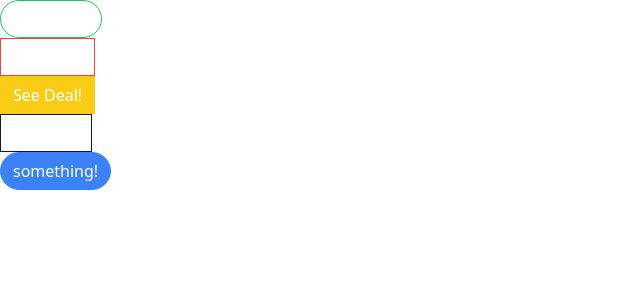
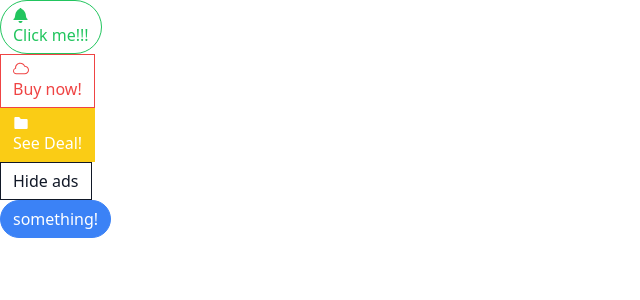
Before and after one commit to zhouzhou0619/react-dropdown-comps, a React (Create React App) app: page / in a window 1280 px wide. Shown: the top 300 px of the page, without its empty margins (0-640 px from the left). Built offline with nearby package versions, Linux system fonts and the light colour scheme.

Commit message:
add icons for the buttons

```diff
--- a/package.json
+++ b/package.json
@@ -10,6 +10,7 @@
     "prop-types": "^15.8.1",
     "react": "^18.2.0",
     "react-dom": "^18.2.0",
+    "react-icons": "^4.11.0",
     "react-scripts": "5.0.1",
     "tailwind-merge": "^1.14.0",
     "web-vitals": "^2.1.4"
--- a/src/App.js
+++ b/src/App.js
@@ -1,19 +1,25 @@
 import Button from './Button';
+import { GoBell, GoCloud, GoFileDirectoryFill } from 'react-icons/go';
 function App() {
     return (
         <div>
             <div>
                 <Button success rounded outline>
+                    <GoBell />
                     Click me!!!
                 </Button>
             </div>
             <div>
                 <Button danger outline>
+                    <GoCloud />
                     Buy now!
                 </Button>
             </div>
             <div>
-                <Button warning>See Deal!</Button>
+                <Button warning>
+                    <GoFileDirectoryFill />
+                    See Deal!
+                </Button>
             </div>
             <div>
                 <Button secondary outline>
--- a/src/Button.js
+++ b/src/Button.js
@@ -2,7 +2,8 @@ import className from 'classnames';
 import { twMerge } from 'tailwind-merge';
 
 function Button({ children, primary, secondary, success, warning, danger, outline, rounded }) {
-    const classes = className('px-3 py-1.5 border', {
+    const classes = twMerge(
+        className('px-3 py-1.5 border', {
             'border-blue-500 bg-blue-500 text-white': primary,
             'border-gray-900 bg-gray-900 text-white': secondary,
             'border-green-500 bg-green-500 text-white': success,
@@ -15,7 +16,8 @@ function Button({ children, primary, secondary, success, warning, danger, outlin
             'text-green-500': outline && success,
             'text-yellow-400': outline && warning,
             'text-red-500': outline && danger,
-    });
+        })
+    );
 
     return <button className={classes}>{children}</button>;
 }
```
Also changed, not shown: 1 other file (tests, documents, lock files or other folders). Lines whose indentation alone changed are shown as unchanged.
